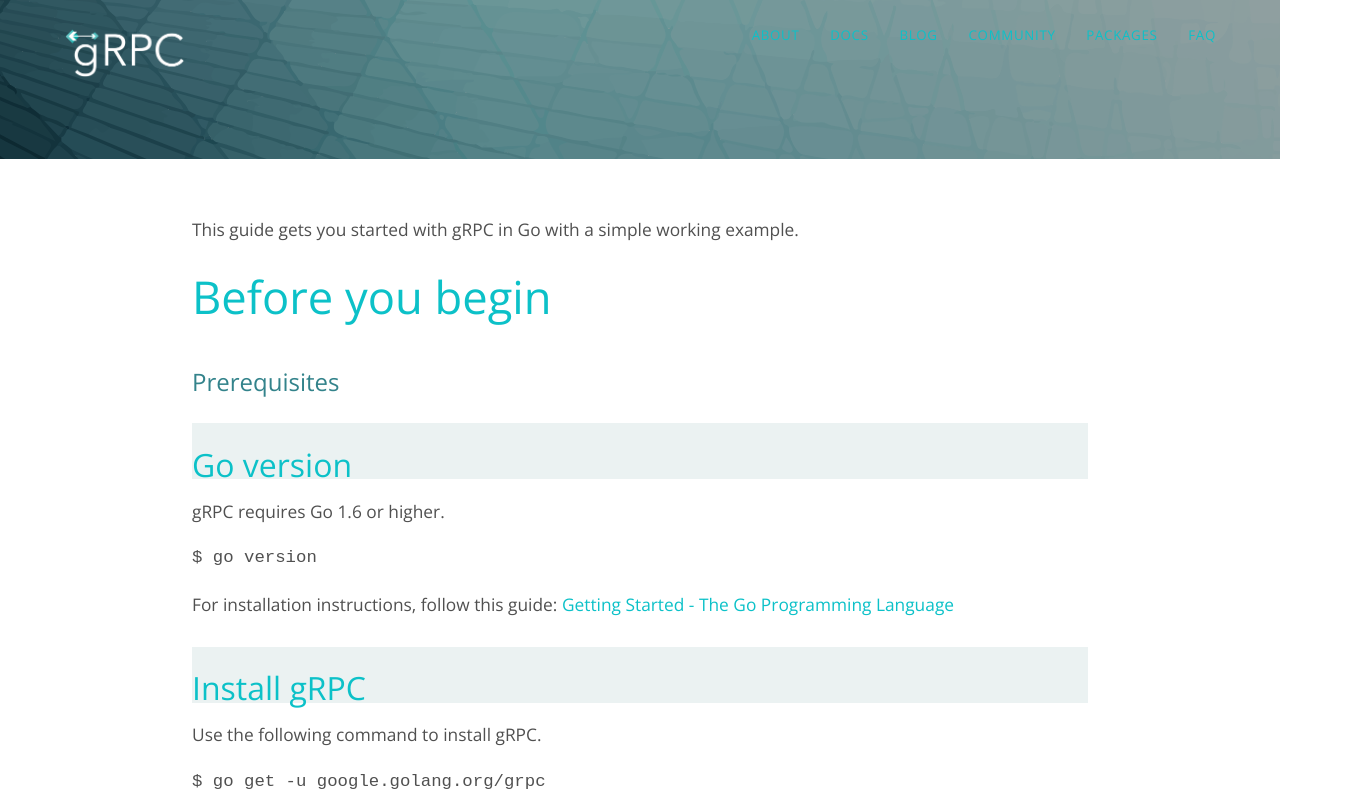
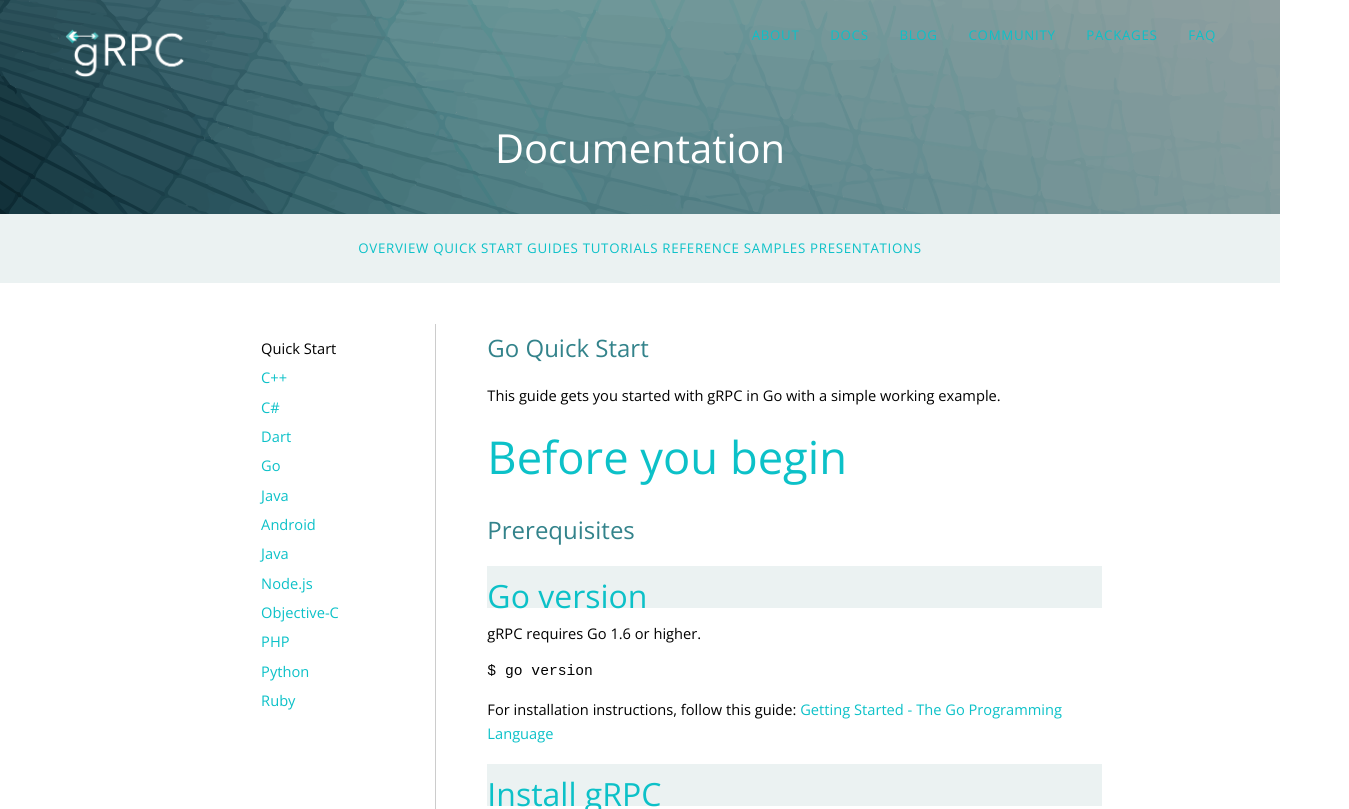
Before and after one commit to cjyabraham/cjyabraham.github.io, a plain HTML site: page docs/quickstart/go/index.html in a window 1280 px wide. Shown: the top 809 px of the page, 1349 px wide, since content can reach past the window. Drawn offline with nearby package versions, Linux system fonts and the light colour scheme.

Commit message:
rebuilding site Thu Sep 13 16:20:30 +07 2018

```diff
--- a/docs/quickstart/go/index.html
+++ b/docs/quickstart/go/index.html
@@ -6,7 +6,7 @@
     <link href="https://fonts.googleapis.com/css?family=Open+Sans:300,400" rel="stylesheet">
     <link rel="stylesheet" type="text/css" href="https://cjyabraham.github.io/css/style.css">
     <title>
-   &ndash; gRPC
+  Go Quick Start &ndash; gRPC
 </title>
   </head>
   <body>
@@ -26,12 +26,43 @@
 		<a href="https://cjyabraham.github.io/faq/">FAQ</a>
             </div>
 
-            <div class="headertext"></div>
+            <div class="headertext">Documentation</div>
   </div>
         </div>
         </div>
 
-  <div class="section2" style="text-align:left;margin-bottom:5%">
+    <div class="subnav">
+  <a href="https://cjyabraham.github.io/docs/">Overview</a>
+  <a href="https://cjyabraham.github.io/docs/quickstart/">Quick Start Guides</a>
+  <a href="https://cjyabraham.github.io/docs/tutorials/">Tutorials</a>
+  <a href="https://cjyabraham.github.io/docs/reference/">Reference</a>
+  <a href="https://cjyabraham.github.io/docs/samples/">Samples</a>
+  <a href="https://cjyabraham.github.io/docs/talks/">Presentations</a>
+</div>
+
+
+<div class="quickstartcols">
+
+<div class="quickstartcol1">
+
+Quick Start<br>
+<a href="#">C++</a><br>
+<a href="#">C#</a><br>
+<a href="#">Dart</a><br>
+<a href="#">Go</a><br>
+<a href="#">Java</a><br>
+<a href="#">Android</a><br>
+<a href="#">Java</a><br>
+<a href="#">Node.js</a><br>
+<a href="#">Objective-C</a><br>
+<a href="#">PHP</a><br>
+<a href="#">Python</a><br>
+<a href="#">Ruby</a>
+</div>
+
+<div class="quickstartcol2" style="margin-top:4%">
+<h3 style="margin-top:0px;">Go Quick Start</h3>
+
 
 
 <p class="lead">This guide gets you started with gRPC in Go with a simple
@@ -233,7 +264,10 @@
 documentation</a></li>
 </ul>
 
-  </div>
+</div>
+</div>
+
+</div>
 
 
 
--- a/docs/quickstart/index.xml
+++ b/docs/quickstart/index.xml
@@ -54,19 +54,6 @@
 Prerequisites Dart SDK gRPC requires Dart SDK version 1.24.3 or higher. Dart gRPC supports Flutter and Server platforms.
 For installation instructions, follow this guide: Install Dart
 Install Protocol Buffers v3 While not mandatory to use gRPC, gRPC applications usually leverage Protocol Buffers v3 for service definitions and data serialization, and our example code uses Protocol Buffers as well as gRPC.</description>
-    </item>
-
-    <item>
-      <title></title>
-      <link>https://cjyabraham.github.io/docs/quickstart/go/</link>
-      <pubDate>Mon, 01 Jan 0001 00:00:00 +0000</pubDate>
-
-      <guid>https://cjyabraham.github.io/docs/quickstart/go/</guid>
-      <description>This guide gets you started with gRPC in Go with a simple working example.
- Before you begin Prerequisites Go version gRPC requires Go 1.6 or higher.
-$ go version  For installation instructions, follow this guide: Getting Started - The Go Programming Language
-Install gRPC Use the following command to install gRPC.
-$ go get -u google.golang.org/grpc  Install Protocol Buffers v3 Install the protoc compiler that is used to generate gRPC service code.</description>
     </item>
 
     <item>
@@ -139,5 +126,18 @@
  Before you begin Prerequisites  ruby: version 2 or higher  Install gRPC $ gem install grpc  Install gRPC tools Ruby&amp;rsquo;s gRPC tools include the protocol buffer compiler protoc and the special plugin for generating server and client code from the .proto service definitions. For the first part of our quickstart example, we&amp;rsquo;ve already generated the server and client stubs from helloworld.</description>
     </item>
 
+    <item>
+      <title>Go Quick Start</title>
+      <link>https://cjyabraham.github.io/docs/quickstart/go/</link>
+      <pubDate>Mon, 01 Jan 0001 00:00:00 +0000</pubDate>
+
+      <guid>https://cjyabraham.github.io/docs/quickstart/go/</guid>
+      <description>This guide gets you started with gRPC in Go with a simple working example.
+ Before you begin Prerequisites Go version gRPC requires Go 1.6 or higher.
+$ go version  For installation instructions, follow this guide: Getting Started - The Go Programming Language
+Install gRPC Use the following command to install gRPC.
+$ go get -u google.golang.org/grpc  Install Protocol Buffers v3 Install the protoc compiler that is used to generate gRPC service code.</description>
+    </item>
+
   </channel>
 </rss>
```
Also changed, not shown: docs/index.html (+6 -1 lines), docs/quickstart/index.html (+34 -2 lines), index.xml (+13 -13 lines), sitemap.xml (+4 -4 lines).
